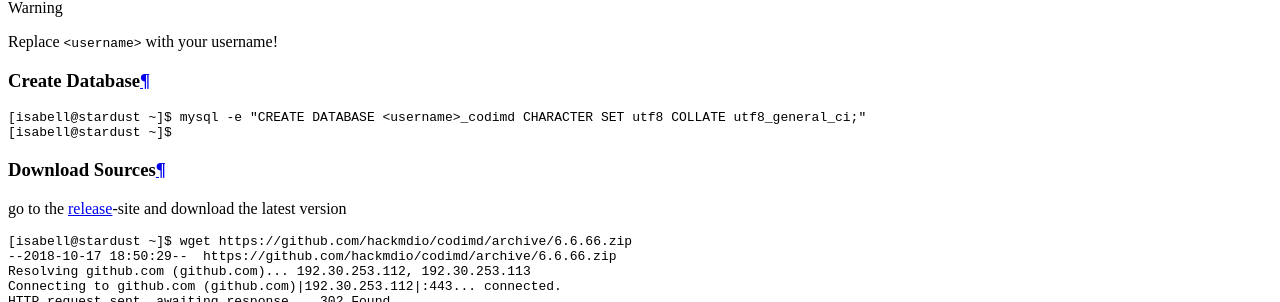
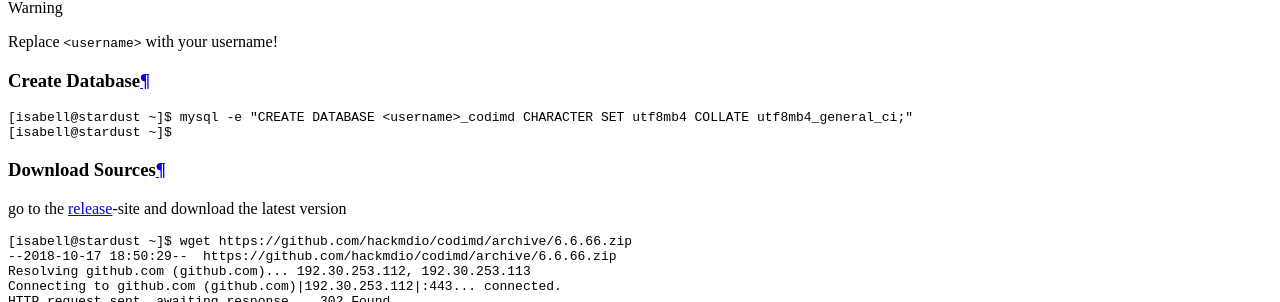
Before and after one commit to Uberspace/lab, a Sphinx documentation site: the page built from source/guide_codimd.rst, in a window 1280 px wide and 900 px high, scrolled down 2302 px. Shown: the part 150-452 px from the top of the window. Built offline with Sphinx 7.4.7 and the Read the Docs theme 2.0.0, drawn with Linux system fonts in a browser that asks for light colours.

Commit message:
[codimd] fix mysql charset utf8mb4 (#278)

```diff
--- a/source/guide_codimd.rst
+++ b/source/guide_codimd.rst
@@ -52,7 +52,7 @@ Create Database
 
 .. code-block:: console
 
-  [isabell@stardust ~]$ mysql -e "CREATE DATABASE <username>_codimd CHARACTER SET utf8 COLLATE utf8_general_ci;"
+  [isabell@stardust ~]$ mysql -e "CREATE DATABASE <username>_codimd CHARACTER SET utf8mb4 COLLATE utf8mb4_general_ci;"
   [isabell@stardust ~]$
 
 Download Sources
```
